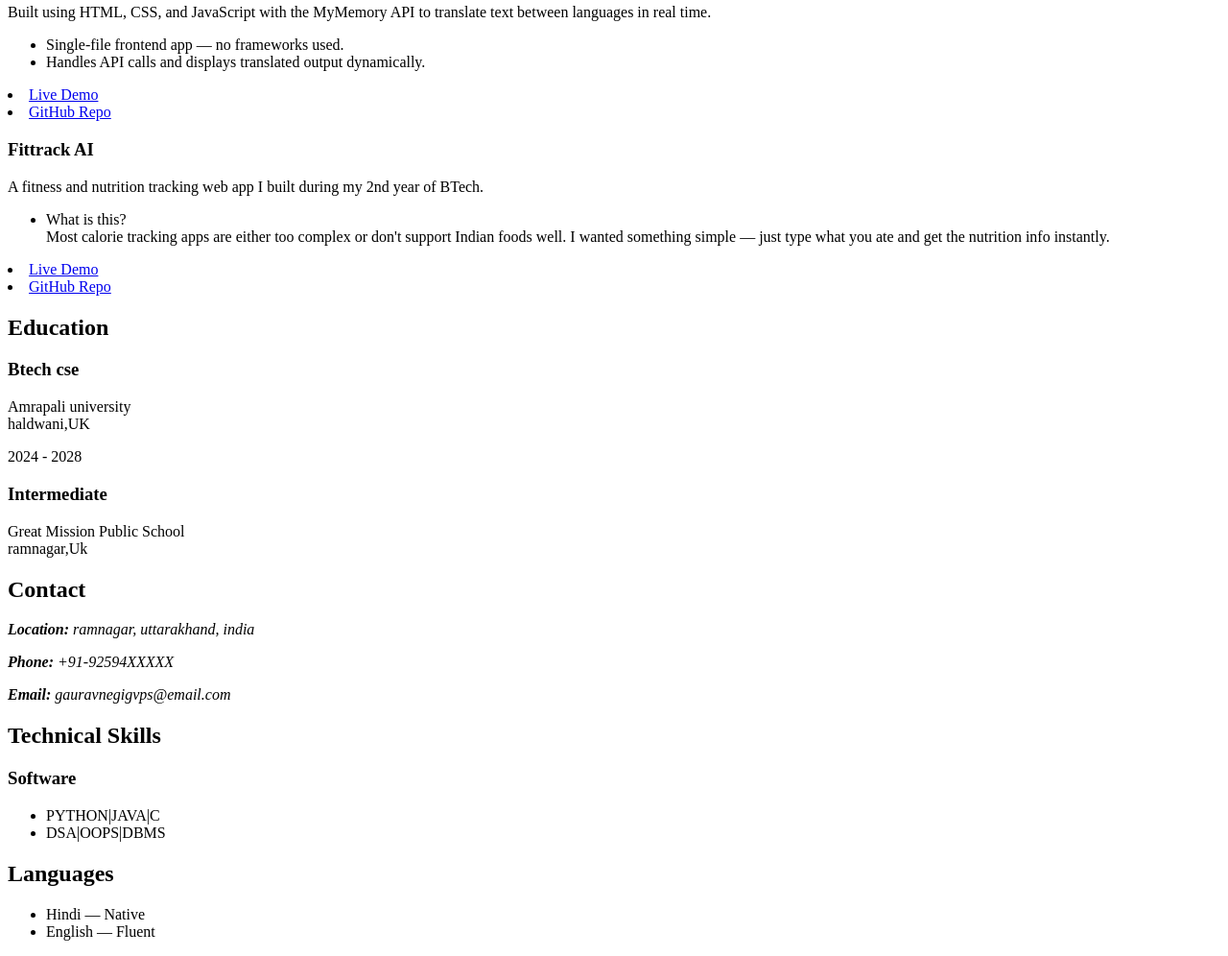
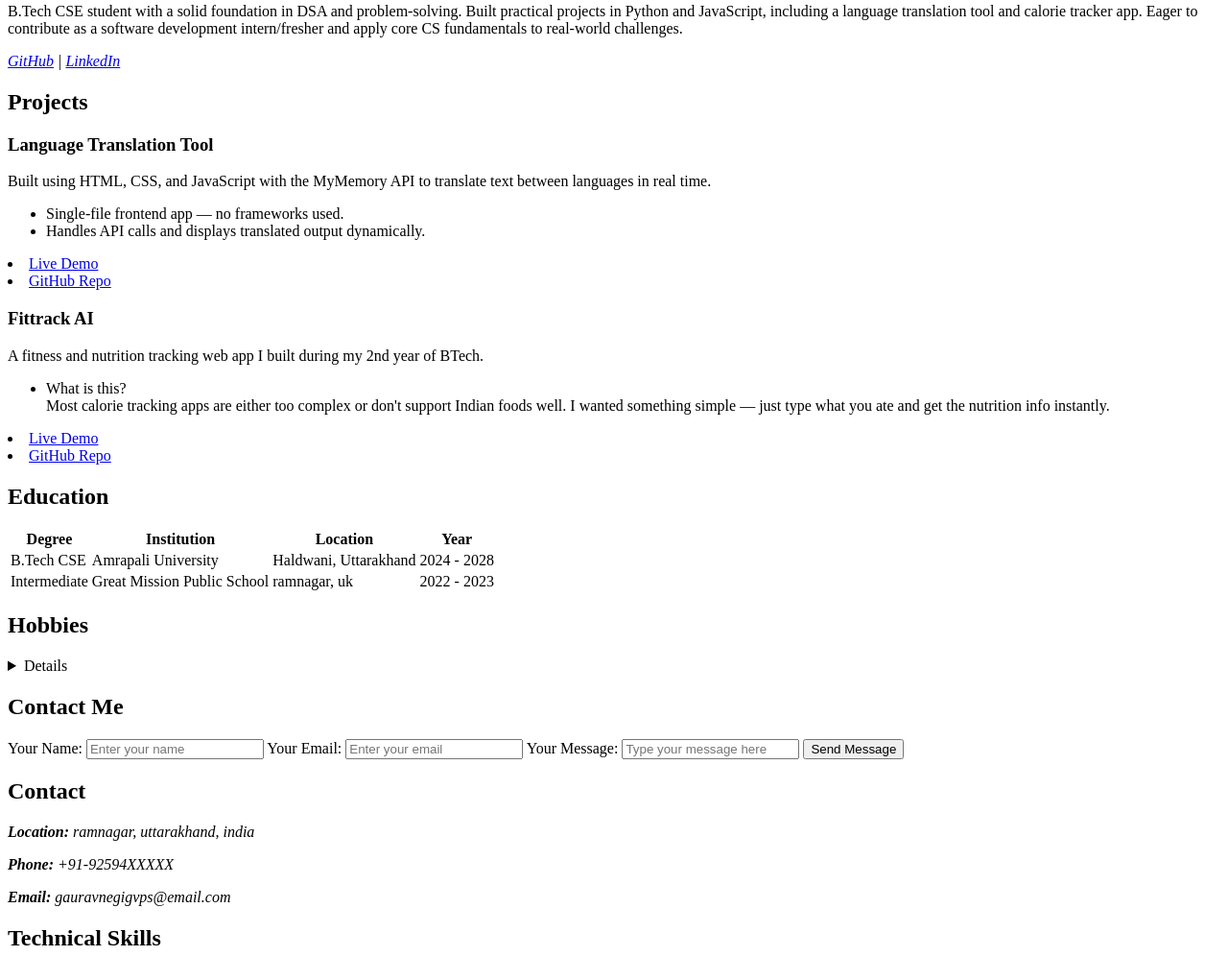
Before and after one commit to GAURAVNEGI33/Resume, a plain HTML site: page index.html in a window 1280 px wide. Shown: the part 524-1520 px from the top of the page at 96% size. Drawn offline with Linux system fonts and the light colour scheme.

Commit message:
updated index.html

```diff
--- a/index.html
+++ b/index.html
@@ -5,17 +5,29 @@
   <title>Resume</title>
 </head>
 <body>
-
+<nav>
+  <ol>
+    <li><a href="#profile">Profile</a></li>
+    <li><a href="#projects">Projects</a></li>
+    <li><a href="#education">Education</a></li>
+    <li><a href="#skills">Skills</a></li>
+    <li><a href="#hobbies">Hobbies</a></li>
+    <li><a href="#contact-form">Contact</a></li>
+  </ol>
+</nav>
 <aside>
      <figure>
       <img src="profile.jpg" alt="Profile photo" width="150" height="200">
+       <figcaption>Gaurav Negi</figcaption>
     </figure>
     </aside>
   <main id="main-content">
 
     <header>
+      <hgroup>
       <h1>Gaurav Negi</h1>
       <p id="title">BTech Student | AI Tools & Automation Enthusiast | Built & Deployed Real-World Projects</p>
+      </hgroup>
     </header>
 
     <section id="profile">
@@ -26,7 +38,10 @@ translation tool and calorie tracker app. Eager to contribute as a
 software development intern/fresher and apply core CS fundamentals to
 real-world challenges.</p>
     </section>
-
+<address>
+  <a href="https://github.com/gauravnegi33" target="_blank">GitHub</a> |
+  <a href="https://www.linkedin.com/in/gaurav-negi-b2b162350" target="_blank">LinkedIn</a>
+</address>
 
 <section id="projects">
   <h2>Projects</h2>
@@ -65,24 +80,60 @@ Most calorie tracking apps are either too complex or don't support Indian foods
 </section>
 
 
-    <section id="education">
-      <h2>Education</h2>
-      <article>
-        <h3>Btech cse</h3>
-        <p>Amrapali university
-            <br>
-            haldwani,UK
-        </p>
-        <time>2024 - 2028</time>
-      </article>
-<article>
-    <h3>Intermediate</h3>
-    <p>Great Mission Public School
-    <br>
-    ramnagar,Uk
-</p>
-</article>
-    </section>
+  <section id="education">
+  <h2>Education</h2>
+  <table>
+    <thead>
+      <tr>
+        <th>Degree</th>
+        <th>Institution</th>
+        <th>Location</th>
+        <th>Year</th>
+      </tr>
+    </thead>
+    <tbody>
+      <tr>
+        <td>B.Tech CSE</td>
+        <td>Amrapali University</td>
+        <td>Haldwani, Uttarakhand</td>
+        <td>2024 - 2028</td>
+      </tr>
+      <tr>
+        <td>Intermediate</td>
+        <td>Great Mission Public School</td>
+        <td>ramnagar, uk</td>
+        <td>2022 - 2023</td>
+      </tr>
+    </tbody>
+  </table>
+</section>
+<section id="hobbies">
+  <h2>Hobbies</h2>
+  <details>
+
+    <ol>
+      <li>Playing Sports(fitness freak)</li>
+      <li>Solving DSA problems</li>
+      <li>writing poetry</li>
+    </ol>
+  </details>
+</section>
+<section id="contact-form">
+  <h2>Contact Me</h2>
+  <form>
+    <label for="name">Your Name:</label>
+    <input type="text" id="name" name="name" placeholder="Enter your name" required>
+
+    <label for="email">Your Email:</label>
+    <input type="email" id="email" name="email" placeholder="Enter your email" required>
+
+    <label for="message">Your Message:</label>
+    <input type="text" id="message" name="message" placeholder="Type your message here" required>
+
+    <button type="submit">Send Message</button>
+  </form>
+</section>
+
 
   </main>
   <aside id="sidebar">
```
Also changed, not shown: 1 other file.
